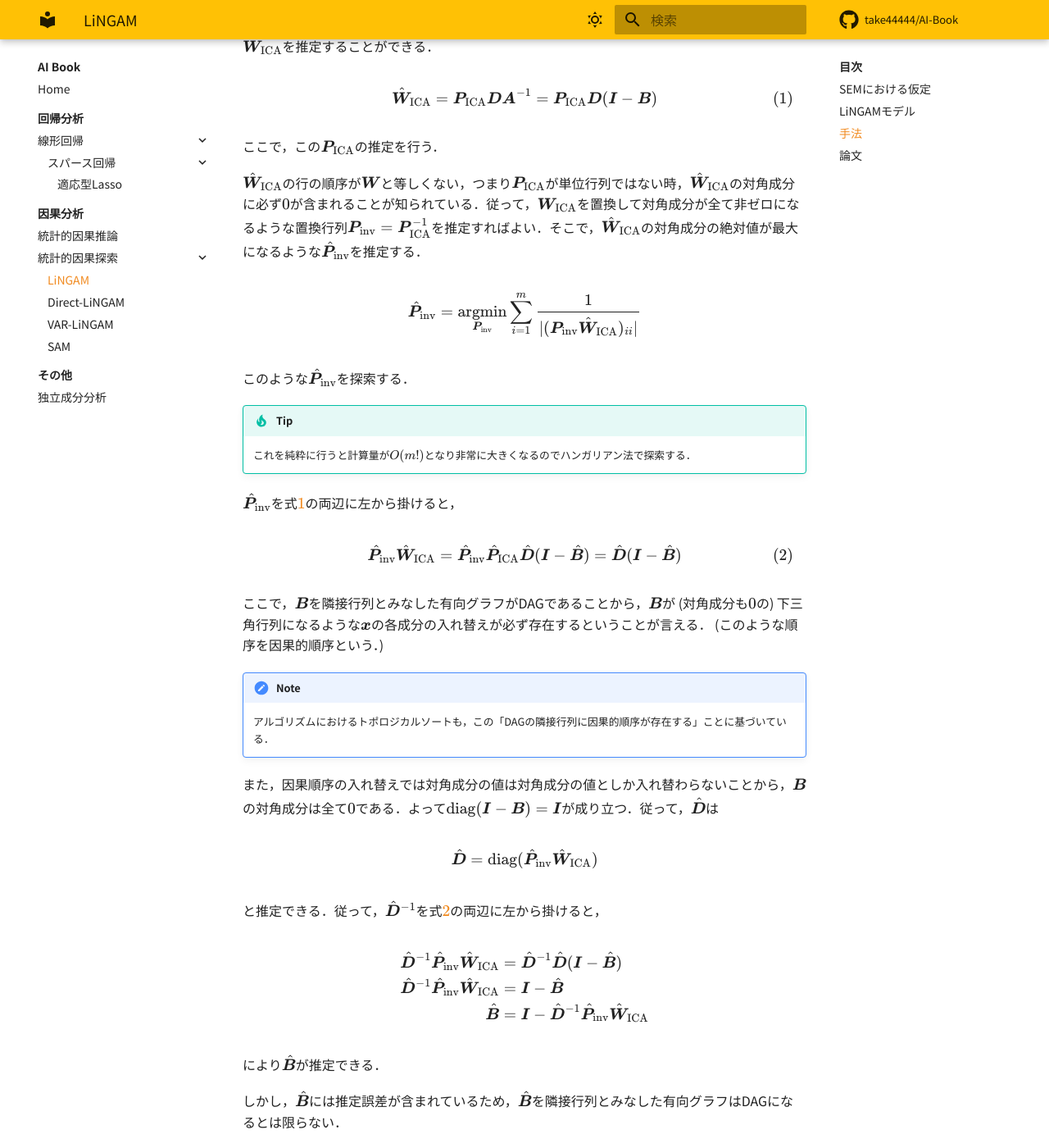
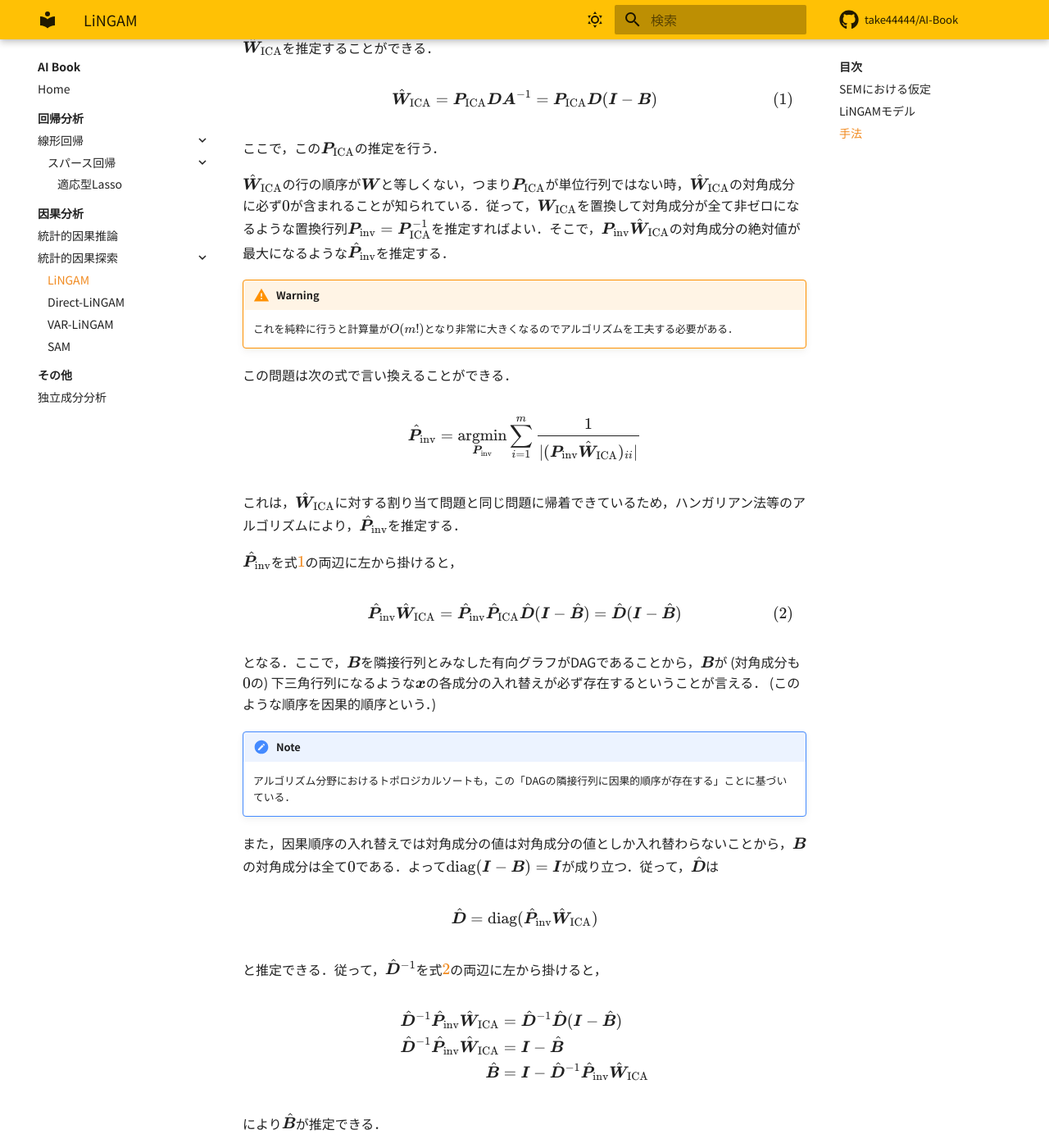
Before and after one commit to take44444/AI-Book, an MkDocs documentation site: the page built from docs/causal-analysis/causal-discovery/lingam/index.md, in a window 1280 px wide and 1400 px high, scrolled down 1005 px. Shown: the whole window at 82% size. Built offline with MkDocs 1.6.1 and Material for MkDocs 9.7.7, drawn with Linux system fonts in a browser that asks for light colours; nearby versions of some CDN libraries; comment, search, counter and statistics services are not loaded; some of the changed text lies outside the part shown.

```diff
--- a/docs/causal-analysis/causal-discovery/lingam/index.md
+++ b/docs/causal-analysis/causal-discovery/lingam/index.md
@@ -43,27 +43,29 @@ $$
 
 ここで，この$\bm{P}_\mathrm{ICA}$の推定を行う．
 
-$\hat{\bm{W}}_\mathrm{ICA}$の行の順序が$\bm{W}$と等しくない，つまり$\bm{P}_\mathrm{ICA}$が単位行列ではない時，$\hat{\bm{W}}_\mathrm{ICA}$の対角成分に必ず$0$が含まれることが知られている．従って，$\bm{W}_\mathrm{ICA}$を置換して対角成分が全て非ゼロになるような置換行列$\bm{P}_\mathrm{inv} = \bm{P}_\mathrm{ICA}^{-1}$を推定すればよい．そこで，$\hat{\bm{W}}_\mathrm{ICA}$の対角成分の絶対値が最大になるような$\hat{\bm{P}}_\mathrm{inv}$を推定する．
+$\hat{\bm{W}}_\mathrm{ICA}$の行の順序が$\bm{W}$と等しくない，つまり$\bm{P}_\mathrm{ICA}$が単位行列ではない時，$\hat{\bm{W}}_\mathrm{ICA}$の対角成分に必ず$0$が含まれることが知られている．従って，$\bm{W}_\mathrm{ICA}$を置換して対角成分が全て非ゼロになるような置換行列$\bm{P}_\mathrm{inv} = \bm{P}_\mathrm{ICA}^{-1}$を推定すればよい．そこで，$\bm{P}_\mathrm{inv} \hat{\bm{W}}_\mathrm{ICA}$の対角成分の絶対値が最大になるような$\hat{\bm{P}}_\mathrm{inv}$を推定する．
+
+!!! Warning
+    これを純粋に行うと計算量が$O(m!)$となり非常に大きくなるのでアルゴリズムを工夫する必要がある．
+
+この問題は次の式で言い換えることができる．
 
 $$
 \hat{\bm{P}}_\mathrm{inv} = \underset{\bm{P}_\mathrm{inv}} {\operatorname{argmin}} \sum_{i=1}^{m} \frac{1}{|(\bm{P}_\mathrm{inv} \hat{\bm{W}}_\mathrm{ICA})_{ii}|}
 $$
 
-このような$\hat{\bm{P}}_\mathrm{inv}$を探索する．
+これは，$\hat{\bm{W}}_\mathrm{ICA}$に対する割り当て問題と同じ問題に帰着できているため，ハンガリアン法等のアルゴリズムにより，$\hat{\bm{P}}_\mathrm{inv}$を推定する．
 
-!!! Tip
-    これを純粋に行うと計算量が$O(m!)$となり非常に大きくなるのでハンガリアン法で探索する．
-
- $\hat{\bm{P}}_\mathrm{inv}$を式$\ref{a}$の両辺に左から掛けると，
+$\hat{\bm{P}}_\mathrm{inv}$を式$\ref{a}$の両辺に左から掛けると，
 
 $$
 \hat{\bm{P}}_\mathrm{inv} \hat{\bm{W}}_\mathrm{ICA} = \hat{\bm{P}}_\mathrm{inv} \hat{\bm{P}}_\mathrm{ICA} \hat{\bm{D}} (\bm{I} - \hat{\bm{B}}) = \hat{\bm{D}} (\bm{I} - \hat{\bm{B}}) \label{b}\tag{2}
 $$
 
-ここで，$\bm{B}$を隣接行列とみなした有向グラフがDAGであることから，$\bm{B}$が (対角成分も$0$の) 下三角行列になるような$\bm{x}$の各成分の入れ替えが必ず存在するということが言える． (このような順序を因果的順序という．)
+となる．ここで，$\bm{B}$を隣接行列とみなした有向グラフがDAGであることから，$\bm{B}$が (対角成分も$0$の) 下三角行列になるような$\bm{x}$の各成分の入れ替えが必ず存在するということが言える． (このような順序を因果的順序という．)
 
 !!! Note
-    アルゴリズムにおけるトポロジカルソートも，この「DAGの隣接行列に因果的順序が存在する」ことに基づいている．
+    アルゴリズム分野におけるトポロジカルソートも，この「DAGの隣接行列に因果的順序が存在する」ことに基づいている．
 
 また，因果順序の入れ替えでは対角成分の値は対角成分の値としか入れ替わらないことから，$\bm{B}$の対角成分は全て$0$である．よって$\mathrm{diag}({\bm{I} - \bm{B}}) = \bm{I}$が成り立つ．従って，$\hat{\bm{D}}$は
 
@@ -109,10 +111,8 @@ $$
 !!! Warning
     これを純粋に行うと計算量が$O(m!)$となり非常に大きくなるのでアルゴリズムを工夫する必要がある．
 
-$\hat{\bm{P}}$により$\bm{x}$の因果的順序が推定されたので，$\bm{x}$の各成分について，自身より因果的順序が前だと推定された成分を説明変数として[線形回帰](/AI-Book/regression-analysis/linear-regression/#_1)を行うことで，その偏回帰係数によって$\bm{B}$を推定することができる．
+$\hat{\bm{P}}$を探索する効率的なアルゴリズムについては省略する．$\hat{\bm{P}}$により$\bm{x}$の因果的順序が推定されたので，$\bm{x}$の各成分について，自身より因果的順序が前だと推定された成分を説明変数として[線形回帰](/AI-Book/regression-analysis/linear-regression/#_1)を行うことで，その偏回帰係数によって$\bm{B}$を推定することができる．
 
 この[線形回帰](/AI-Book/regression-analysis/linear-regression/#_1)に，[スパース回帰](/AI-Book/regression-analysis/linear-regression/sparse-regression/#_1)の一種である[適応型Lasso](/AI-Book/regression-analysis/linear-regression/sparse-regression/adaptive-lasso/#lasso)を用いることで冗長な有向辺を枝刈りすることができる．
 
-## 論文
-
-[1] SHIMIZU, Shohei, et al. A linear non-Gaussian acyclic model for causal discovery. Journal of Machine Learning Research, 2006, 7.10.
+[^1]: Shimizu, Shohei, et al. "A linear non-Gaussian acyclic model for causal discovery." Journal of Machine Learning Research 7.10 (2006).
```
Also changed, not shown: other parts of docs/causal-analysis/causal-discovery/lingam/index.md (+1 -1 lines).
